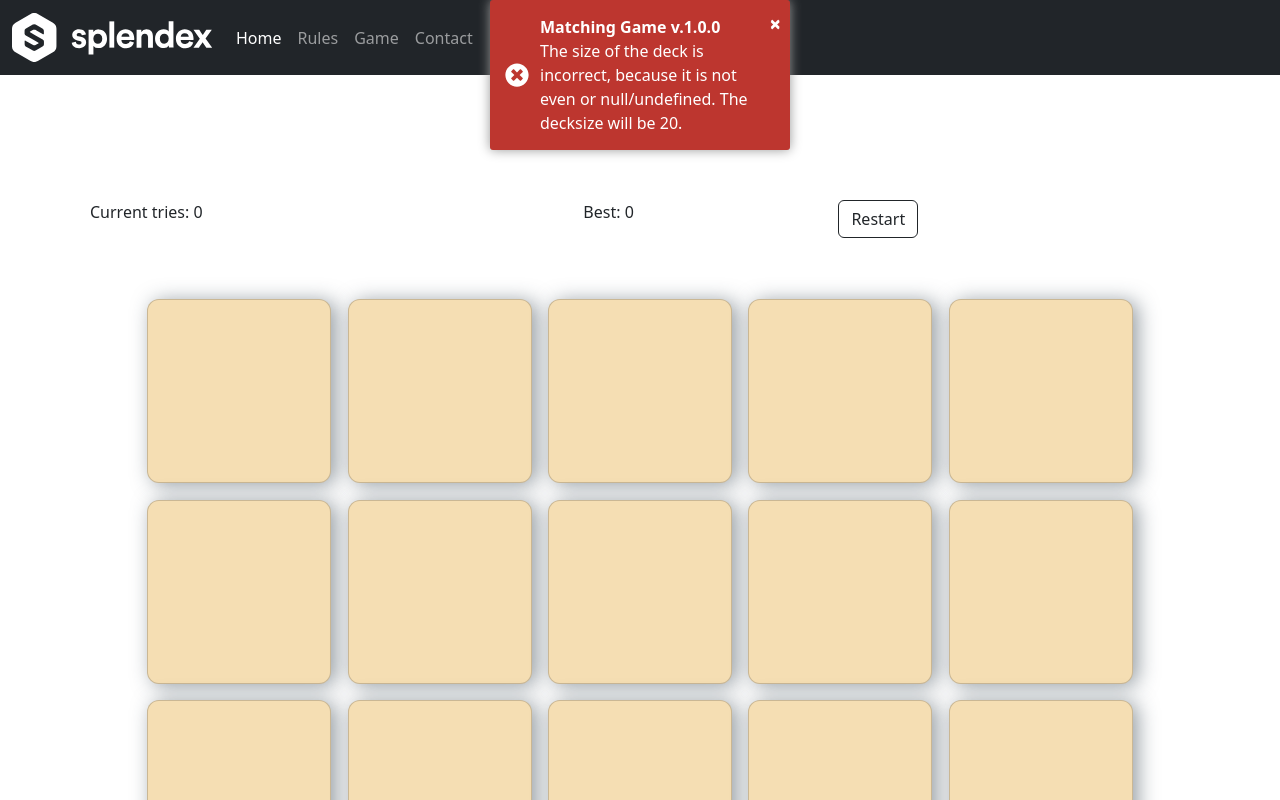
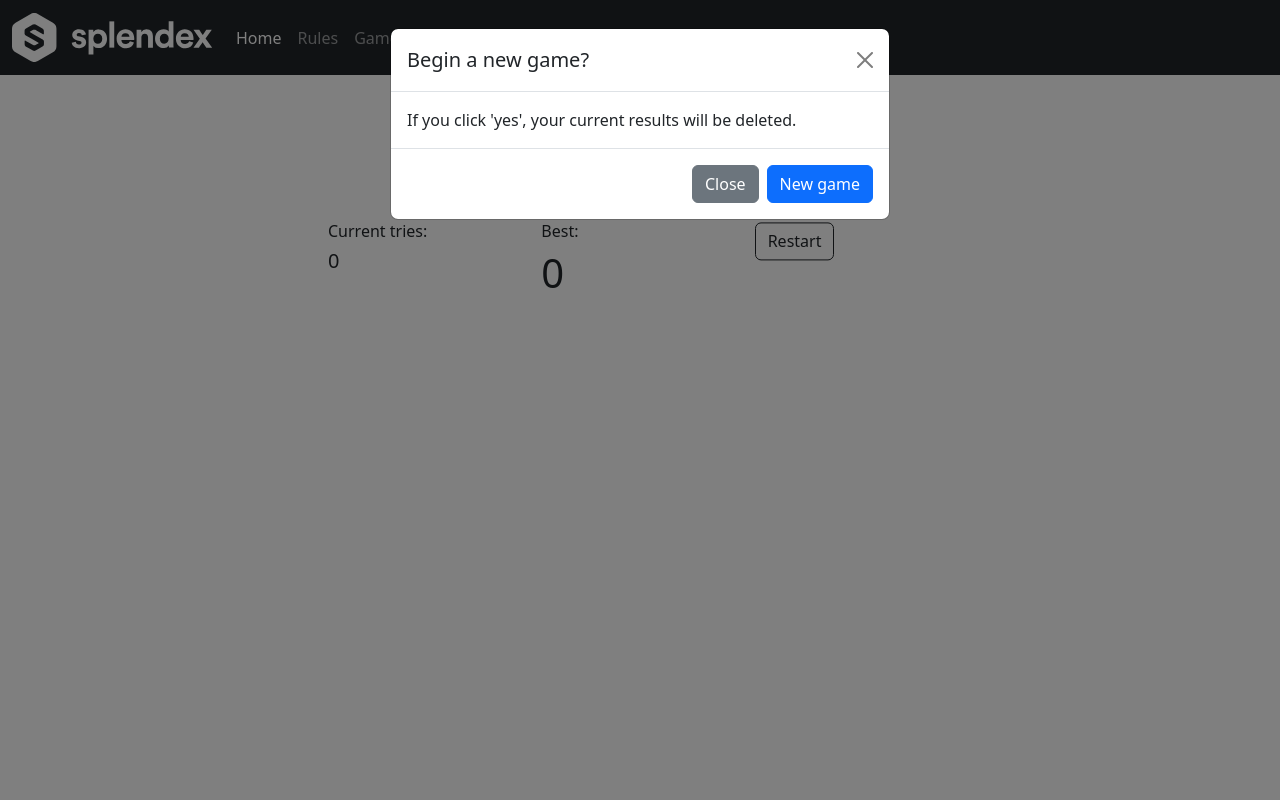
Before and after one commit to APorkolab/Rotomatch, an Angular app: page /game in a window 1280 px wide. Both pictures are taken after a click on the button "Restart". Shown: the top 800 px of the page. Built offline with nearby package versions, Linux system fonts and the light colour scheme.

Commit message:
Design fixings.

```diff
--- a/src/app/page/game/game.component.html
+++ b/src/app/page/game/game.component.html
@@ -11,18 +11,33 @@
 		<button type="button" class="btn btn-light" (click)="restartGame()">Restart</button>
 	</li>
 </ul> -->
+<!-- <br>
+<div class="position-relative my-5 ">
+	<div class="position-absolute top-50 start-50 translate-middle my-5"> -->
+<!-- <div class="position-absolute top-0 start-50 translate-middle-x"> -->
 
-<table class="table table-borderless">
+<!-- <table class="table table-borderless align-middle table-responsive mt-5"> -->
+
+<table class="table table-borderless table-responsive col-12 position-absolute top-30 start-50 translate-middle mt-5">
 	<tbody>
 		<tr>
-			<td class="tg-cly1">Current tries: {{currentResult}}</td>
-			<td class="tg-0lax">Best: {{bestResult}}</td>
-			<td class="tg-0lax"><button type="button" class="btn btn-outline-dark" (click)="restartGame()">Restart</button>
+			<td class="col-4">
+				<h6>Current tries:</h6>
+				<h5>{{currentResult}}</h5>
+			</td>
+			<td class="col-4">
+				<h6>Best:</h6>
+				<h1>{{bestResult}}</h1>
+			</td>
+			<td class="col-4"><button type="button" class="btn btn-outline-dark" data-bs-toggle="modal"
+					data-bs-target="#confirmModal">Restart</button>
 			</td>
 		</tr>
 	</tbody>
 </table>
-<!-- <section class="game-section" *ngIf="IsItStarted"> -->
+<br>
+<br>
+<br>
 <section class="cardContainer">
 	<div *ngFor="let card of cardList">
 		<div *ngIf="card.flipped" class="card card-front" (click)="revealTheCard(card)"
@@ -33,3 +48,23 @@
 	</div>
 
 </section>
+
+
+
+<div class="modal fade" id="confirmModal" tabindex="-1" aria-labelledby="confirmModalLabel" aria-hidden="true">
+	<div class="modal-dialog">
+		<div class="modal-content">
+			<div class="modal-header">
+				<h1 class="modal-title fs-5" id="confirmModalLabel">Begin a new game?</h1>
+				<button type="button" class="btn-close" data-bs-dismiss="modal" aria-label="Close"></button>
+			</div>
+			<div class="modal-body">
+				If you click 'yes', your current results will be deleted.
+			</div>
+			<div class="modal-footer">
+				<button type="button" class="btn btn-secondary" data-bs-dismiss="modal">Close</button>
+				<button type="button" class="btn btn-primary" data-bs-dismiss="modal" (click)="restartGame()">New game</button>
+			</div>
+		</div>
+	</div>
+</div>
--- a/src/app/page/game/game.component.scss
+++ b/src/app/page/game/game.component.scss
@@ -72,9 +72,14 @@
 }
 
 .card-back {
-  background-color: wheat;
+  background-color: white;
 }
 
 .card-matched {
   opacity: 0.5;
 }
+
+table {
+
+  width: 50%;
+}
--- a/src/app/page/game/game.component.ts
+++ b/src/app/page/game/game.component.ts
@@ -4,6 +4,7 @@ import { Card } from 'src/app/model/card';
 import { HomeComponent } from '../home/home.component';
 import { Subscription } from 'rxjs';
 import { CardService } from 'src/app/service/card.service';
+import { threadId } from 'worker_threads';
 
 @Component({
   selector: 'app-game',
@@ -172,31 +173,35 @@ export class GameComponent implements OnInit {
 
 
   constructor(private notification: NotificationService, private data: CardService) {
+  }
 
 
+  ngOnInit(): void {
+    this.deckSizeSubscription = this.data.currentselectedDeckSize.subscribe(deckSize => this.deckSize = deckSize)
+    this.newGameWantedSubscription = this.data.currentNewGameWanted.subscribe(isANewGameWanted => this.newGameWanted = isANewGameWanted)
+    this.bestResult = Number(localStorage.getItem('bestResult'));
+    this.startGame();
+    // console.log("Size of the deck:" + this.deckSize);
   }
-
 
   startGame() {
     if (this.ThereIsEndedGame || this.newGameWanted) {
       this.shuffleCards(this.deckSize);
-      // this.localStorageClear();
+      this.localStorageClear();
     } else {
       this.localStorageRestore();
     }
     this.IsItStarted = true;
   }
 
-  ngOnInit(): void {
-    this.deckSizeSubscription = this.data.currentselectedDeckSize.subscribe(deckSize => this.deckSize = deckSize)
-    this.newGameWantedSubscription = this.data.currentNewGameWanted.subscribe(isANewGameWanted => this.newGameWanted = isANewGameWanted)
-    this.bestResult = Number(localStorage.getItem('bestResult'));
-
+  //A játék újraindításakor nincs szükség annak vizsgálatára, hogy játszottunk-e már?
+  restartGame() {
+    this.data.changeNewGameWanted(true);
+    this.data.changeSelectedDeckSize(this.deckSize);
     this.startGame();
-    console.log("Size of the deck:" + this.deckSize);
-    // console.log("Deck at the beginning:" + this.cardList);
+    this.ThereIsEndedGame = false;
+    this.currentResult = 0;
   }
-
 
   //Betöltjük a kártyák listáját, majd randomizált sorrendben rakjuk vissza a pakliba.
   shuffleCards(deckSize: number) {
@@ -224,13 +229,7 @@ export class GameComponent implements OnInit {
   //Játékkezedet kártyakeveréssel
 
 
-  //A játék újraindításakor nincs szükség annak vizsgálatára, hogy játszottunk-e már? Lehetséges továbbfejlesztés: megerősítő felugró ablak.
-  restartGame() {
-    this.data.changeNewGameWanted(true);
-    this.data.changeSelectedDeckSize(this.deckSize);
-    this.startGame();
-    this.currentResult = 0;
-  }
+
 
   //A legjobb kirakási eredmény vizsgálata.
   checktheBestResult(currentResult: number): number {
@@ -242,8 +241,6 @@ export class GameComponent implements OnInit {
     this.currentResult = 0;
     return this.bestResult;
   }
-
-  //Kártyacsekkelés. Ha azonos a kettő, már nem fordul vissza, ha nem, akkor automatikusan visszafordul.
 
   //A megtalált kártyák szettere.
   setCardToMatched(card1: Card, card2: Card) {
@@ -262,7 +259,7 @@ export class GameComponent implements OnInit {
   flipCardsBack() {
     setTimeout(() => {
       this.hideTheCard();
-    }, 500);
+    }, 1000);
   }
 
 
@@ -288,7 +285,6 @@ export class GameComponent implements OnInit {
     if (this.counter === 2) {
       this.checkCards();
     }
-
   }
 
   checkCards() {
@@ -312,9 +308,6 @@ export class GameComponent implements OnInit {
     }
     this.counter = 0;
     this.twoCard.splice(0, this.twoCard.length)
-    // if (this.firstCard != null && this.secondCard != null) {
-    //   selectedCard.flipped = false;
-    // }
   }
 
 
--- a/src/app/page/home/home.component.html
+++ b/src/app/page/home/home.component.html
@@ -1,12 +1,15 @@
+<div class="position-relative">
+	<!-- <div class="position-absolute top-50 start-50 translate-middle"> -->
+	<div class="position-absolute top-0 start-50 translate-middle-x">
 		<h1 class="mainTitle mt-5">Splendex Memory Game</h1>
-<label for="deck-select">Deck size:</label>
-<select class="form-control" #deckSize (change)="onSelected(ConvertStringToNumber(deckSize.value))" name="deckSize"
-	id="deck-select">
+		<label>Deck size:</label>
+		<br>
+		<select class="form-select-lg mb-4 mx-2" aria-label="Please, select the size of the deck." #deckSize
+			(change)="onSelected(ConvertStringToNumber(deckSize.value))" name="deckSize" id="deck-select">
 			<!-- <select class="form-control" #deckSize (change)="onSelected(ConvertStringToNumber(deckSize.value))" name="deckSize"
 			id="deck-select"> -->
 			<!-- <option [value]="option" *ngFor="let option of validDeckSizes">{{option}}</option> -->
-
-	<option value="0">Please, select the size of the deck.</option>
+			<option selected>Open this select menu</option>
 			<option value="20">20</option>
 			<option value="18">18</option>
 			<option value="16">16</option>
@@ -17,7 +20,8 @@
 			<option value="6">6</option>
 			<option value="4">4</option>
 			<option value="2">2</option>
-
 		</select>
-
+		<br>
 		<button class="btn btn-danger" [routerLink]="'/game'">START NEW GAME</button>
+	</div>
+</div>
--- a/src/app/page/home/home.component.scss
+++ b/src/app/page/home/home.component.scss
@@ -0,0 +1,3 @@
+.sel {
+  width: 17rem;
+}
```
Lines whose indentation alone changed are shown as unchanged.
